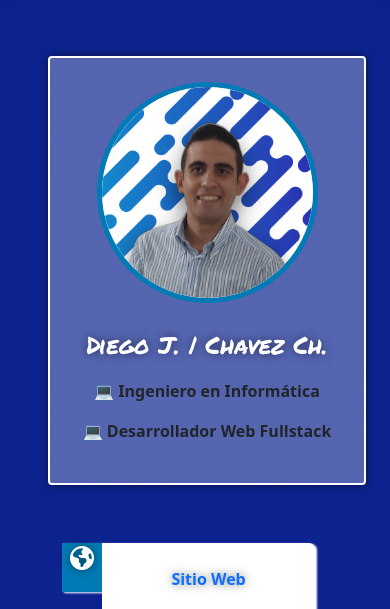
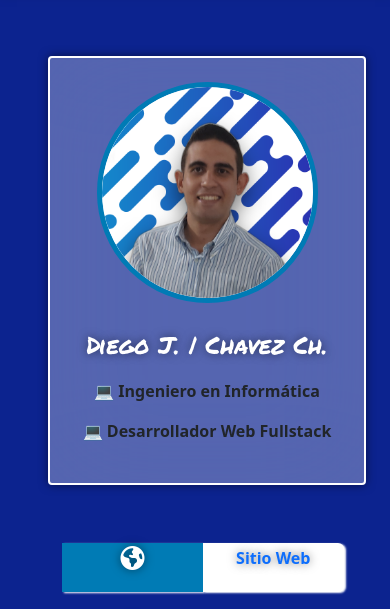
Before and after one commit to Diego-18/social.link, a plain HTML site: page index.html in a window 390 px wide. Shown: the part 69-678 px from the top of the page. Drawn offline with nearby package versions, Linux system fonts and the light colour scheme.

Commit message:
Update style.css

```diff
--- a/src/public/css/style.css
+++ b/src/public/css/style.css
@@ -183,14 +183,18 @@ a {
 
 	#link__icon {
 		width: 10%;
-		padding: 1.5rem;
 	}
 
 	.link__title {
 		width: 50%;
 		border: #fff;
 		background: #fff;
-		padding: 1.5rem;
+	}
+
+	#link__icon,
+	.link__title {
+		padding: 1% !important;
+		width: 50%;
 	}
 
 	.link__name {
```
